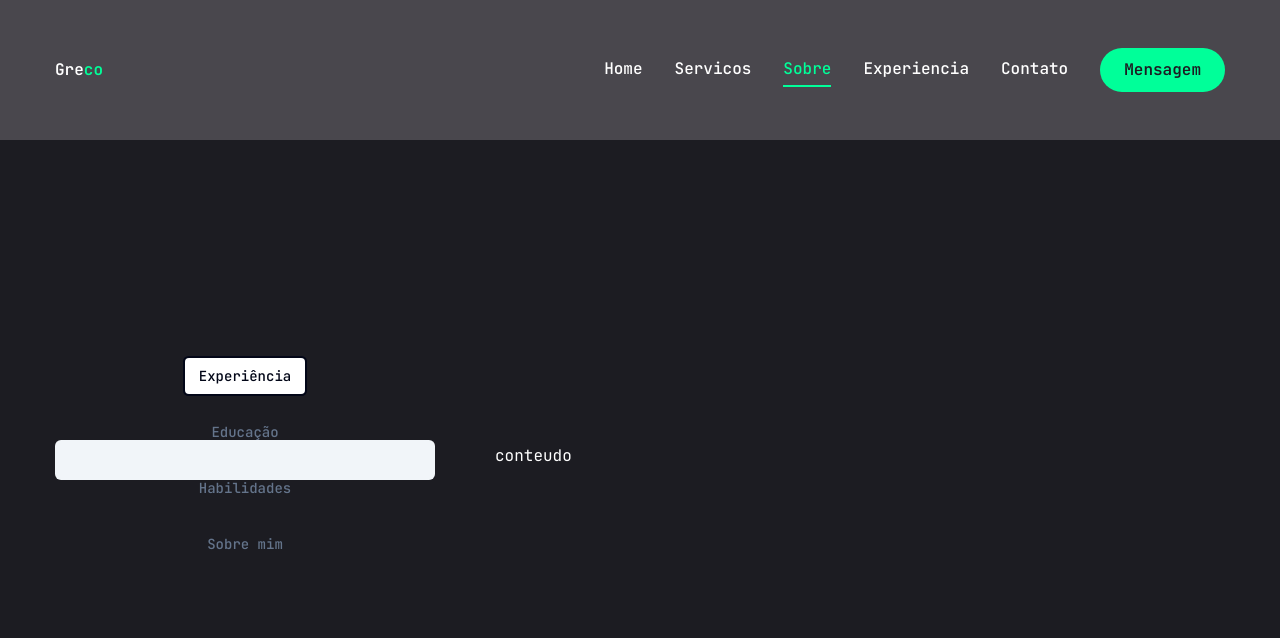
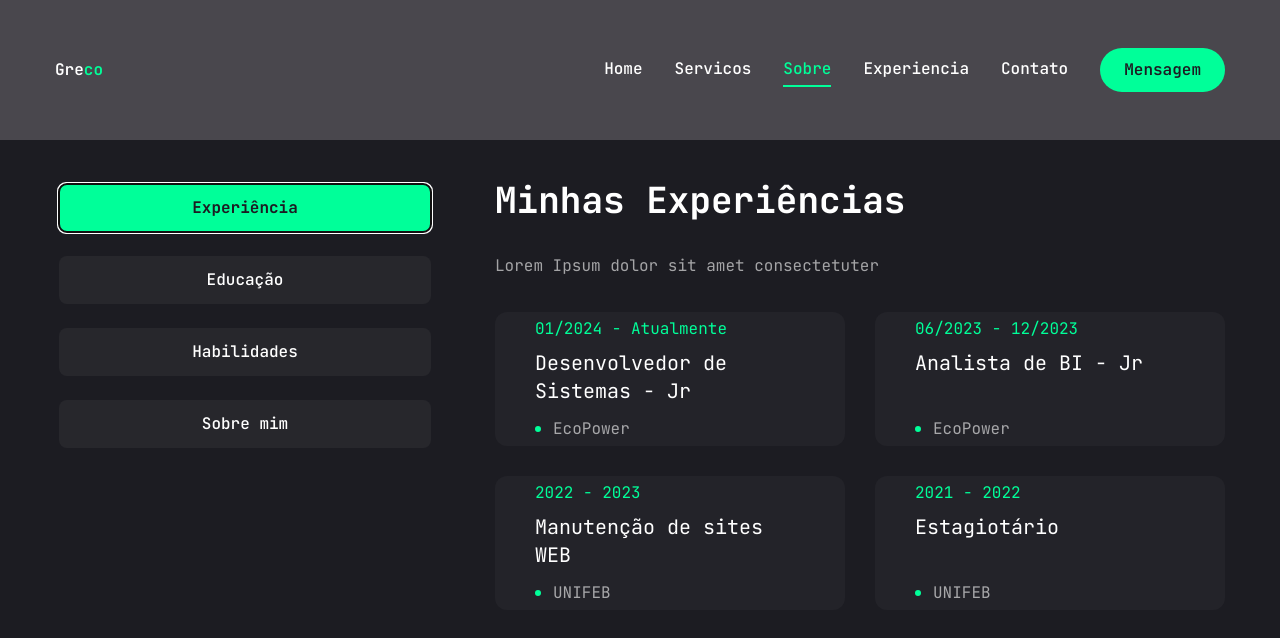
Before and after one commit to GrecoPeres/My-Portfolio, a Next.js app: page /sobre in a window 1280 px wide. Both pictures are taken after a click on the tab "Experiência". Shown: the top 638 px of the page. Built offline with nearby package versions, Linux system fonts and the light colour scheme.

Commit message:
feat: I finish step do experience in section about me

```diff
--- a/app/sobre/page.jsx
+++ b/app/sobre/page.jsx
@@ -181,7 +181,47 @@
           </TabsList>
 
           {/* conteudo */}
-          <div>conteudo</div>
+          <div className='min-h-[70vh] w-full'>
+            {/* experiencias */}
+            <TabsContent value="experience" className="w-full">
+              <div className='flex flex-col gap-[30px] text-center xl:text-left'>
+                <h3 className='text-4xl font-bold'>{experience.titulo}</h3>
+                <p className='max-w-[600px] text-white/60 mx-auto xl:mx-0'>{experience.descricao}</p>
+
+                <ScrollArea className="h-[400px]">
+                  <ul className='grid grid-cols-1 lg:grid-cols-2 gap-[30px]'>
+                    {experience.items.map((item, index) => {
+                      return (
+                      <li key={index} className='bg-[#232329] h-[134px] py-6 px-10 rounded-xl flex flex-col justify-center items-center lg:items-start gap-1'>
+                        <span className='text-accent'>{item.duracao}</span>
+                        <h3 className='text-xl max-w-[260px] min-h-[60px] text-center lg:text-left'>{item.ocupacao}</h3>
+                        <div className='flex items-center gap-3'>
+                          {/* dot */}
+                          <span className='w-[6px] h-[6px] rounded-full bg-accent'></span>
+                          <p className='text-white/60'>{item.company}</p>
+                        </div>
+                      </li>
+                      );
+                    })}
+                  </ul>
+                </ScrollArea>
+              </div>
+            </TabsContent>
+
+
+            {/* educação */}
+            <TabsContent value="education" className="w-full">
+              Educação
+            </TabsContent>
+            {/* skills */}
+            <TabsContent value="skills" className="w-full">
+              Habilidades
+            </TabsContent>
+            {/* Sobre */}
+            <TabsContent value="about" className="w-full">
+              Sobre mim
+            </TabsContent>
+          </div>
         </Tabs>
       </div>
     </motion.div>
--- a/components/ui/scroll-area.jsx
+++ b/components/ui/scroll-area.jsx
@@ -32,7 +32,7 @@
       className
     )}
     {...props}>
-    <ScrollAreaPrimitive.ScrollAreaThumb className="relative flex-1 rounded-full bg-slate-200 dark:bg-slate-800" />
+    <ScrollAreaPrimitive.ScrollAreaThumb className="relative flex-1 rounded-full bg-accent dark:bg-slate-800" />
   </ScrollAreaPrimitive.ScrollAreaScrollbar>
 ))
 ScrollBar.displayName = ScrollAreaPrimitive.ScrollAreaScrollbar.displayName
--- a/components/ui/tabs.jsx
+++ b/components/ui/tabs.jsx
@@ -11,7 +11,7 @@
   <TabsPrimitive.List
     ref={ref}
     className={cn(
-      "inline-flex h-10 items-center justify-center rounded-md bg-slate-100 p-1 text-slate-500 dark:bg-slate-800 dark:text-slate-400",
+      "inline-flex h-auto rounded-md p-1 text-primary",
       className
     )}
     {...props} />
@@ -22,7 +22,7 @@
   <TabsPrimitive.Trigger
     ref={ref}
     className={cn(
-      "inline-flex items-center justify-center whitespace-nowrap rounded-sm px-3 py-1.5 text-sm font-medium ring-offset-white transition-all focus-visible:outline-none focus-visible:ring-2 focus-visible:ring-slate-950 focus-visible:ring-offset-2 disabled:pointer-events-none disabled:opacity-50 data-[state=active]:bg-white data-[state=active]:text-slate-950 data-[state=active]:shadow-sm dark:ring-offset-slate-950 dark:focus-visible:ring-slate-300 dark:data-[state=active]:bg-slate-950 dark:data-[state=active]:text-slate-50",
+      "inline-flex items-center w-full bg-[#27272c] justify-center whitespace-nowrap text-white rounded-lg p-3 text-base font-medium ring-offset-white transition-all disabled:pointer-events-none disabled:opacity-50 data-[state=active]:bg-accent data-[state=active]:text-primary data-[state=active]:font-bold data-[state=active]:shadow-sm",
       className
     )}
     {...props} />
@@ -33,7 +33,7 @@
   <TabsPrimitive.Content
     ref={ref}
     className={cn(
-      "mt-2 ring-offset-white focus-visible:outline-none focus-visible:ring-2 focus-visible:ring-slate-950 focus-visible:ring-offset-2 dark:ring-offset-slate-950 dark:focus-visible:ring-slate-300",
+      "min-h-[480px] ring-offset-white focus-visible:outline-none focus-visible:ring-2 focus-visible:ring-slate-950 focus-visible:ring-offset-2 dark:ring-offset-slate-950 dark:focus-visible:ring-slate-300",
       className
     )}
     {...props} />
```
